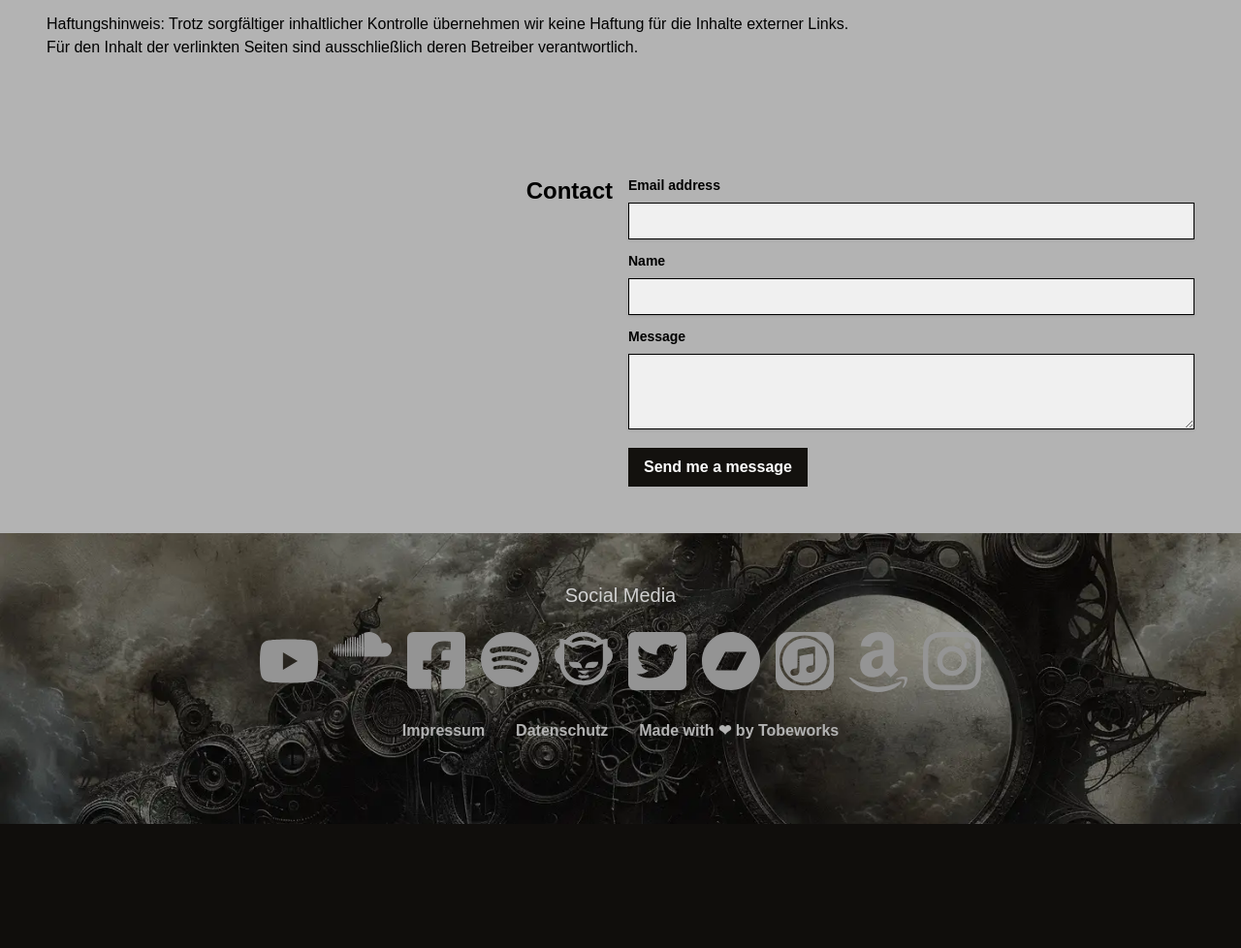
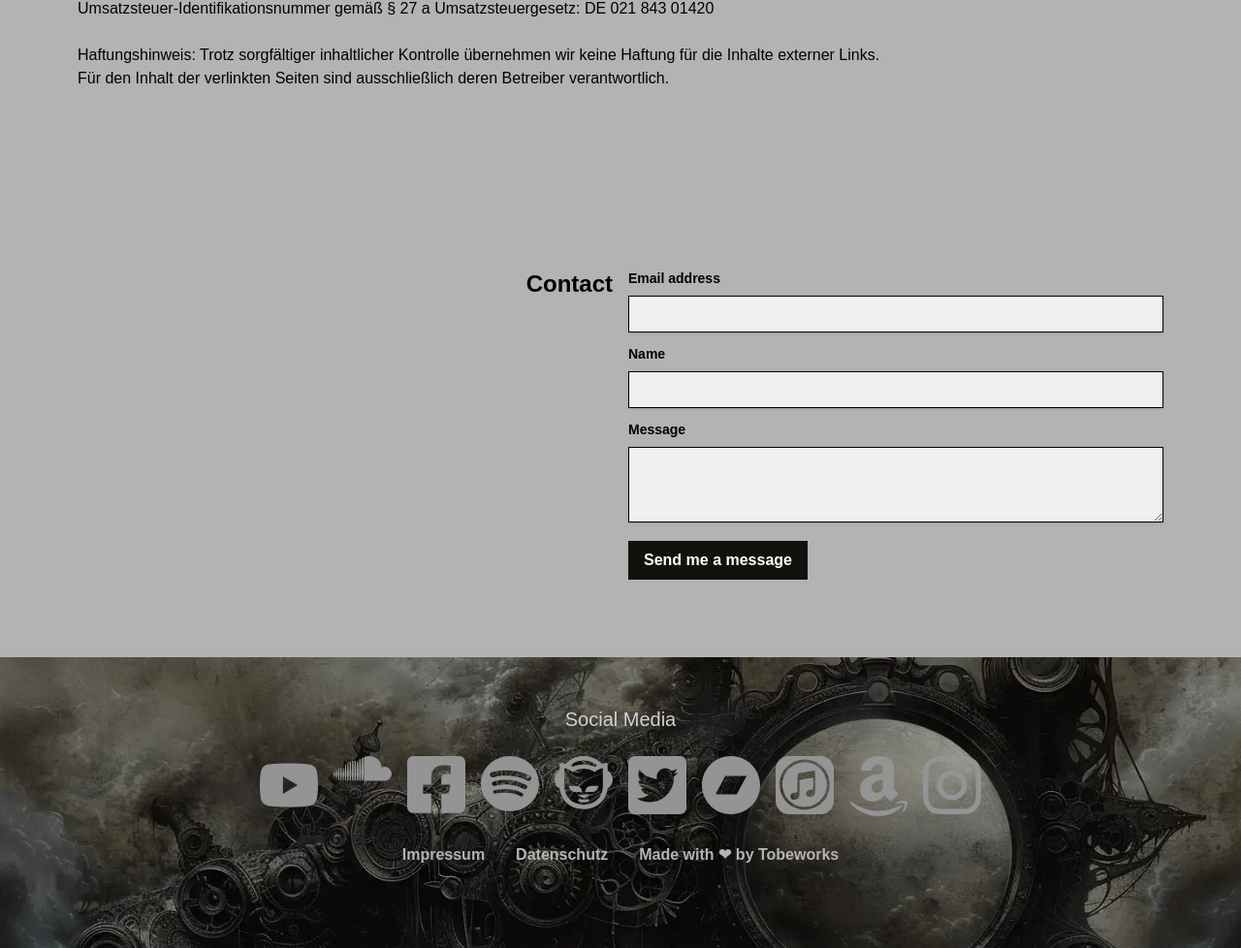
Before and after one commit to Tobeworks/logic_moon_astro, an Astro site: page /impressum in a window 1280 px wide. Shown: the part 458-1436 px from the top of the page at 97% size. Before the commit the page ends 1308 px from the top, so only its background shows below. Built offline with nearby package versions, Linux system fonts and the light colour scheme; Astro itself is replaced by a stand-in of ours.

Commit message:
some lighthouse stuff

```diff
--- a/src/assets/style.css
+++ b/src/assets/style.css
@@ -83,7 +83,7 @@ h2.hero {
 }
 
 .main-section{
-    @apply p-5 md:p-12
+    @apply p-5 md:p-20
 }
 
 @media (max-width: 768px) {
--- a/src/components/Footer.astro
+++ b/src/components/Footer.astro
@@ -5,10 +5,10 @@
 <footer class="mt-auto" id="footer">
 <div class="container mx-auto">
   <div class="flex">
-    <div class="flex-1 text-center">
-        <h4 class=" text-secondary-300 text-xl">Social Media</h4>
+    <div class="flex-1 text-center" >
+        <h3 class=" text-secondary-300 text-xl" data-aos="fade-up">Social Media</h3>
 
-        <div id="social-icons" class="flex flex-wrap justify-center space-x-2">
+        <div id="social-icons" class="flex flex-wrap justify-center space-x-2" data-aos="fade-up">
           <div class="">
                       <a href="https://www.youtube.com/@LogicMoonMusic" target="_blank" title="youtube" aria-label="youtube">
                                     <svg class="Icon_awesome_youtube" viewBox="0 0 24 24">
--- a/src/components/Modal.vue
+++ b/src/components/Modal.vue
@@ -53,7 +53,7 @@ function setIsOpen(value) {
 }
 
 function handleOutsideClick() {
-        setIsOpen(false);
+    setIsOpen(false);
 }
 
 watch(isOpenRef, (newValue) => {
```
Also changed, not shown: src/layouts/Layout.astro (+3 -1 lines).
